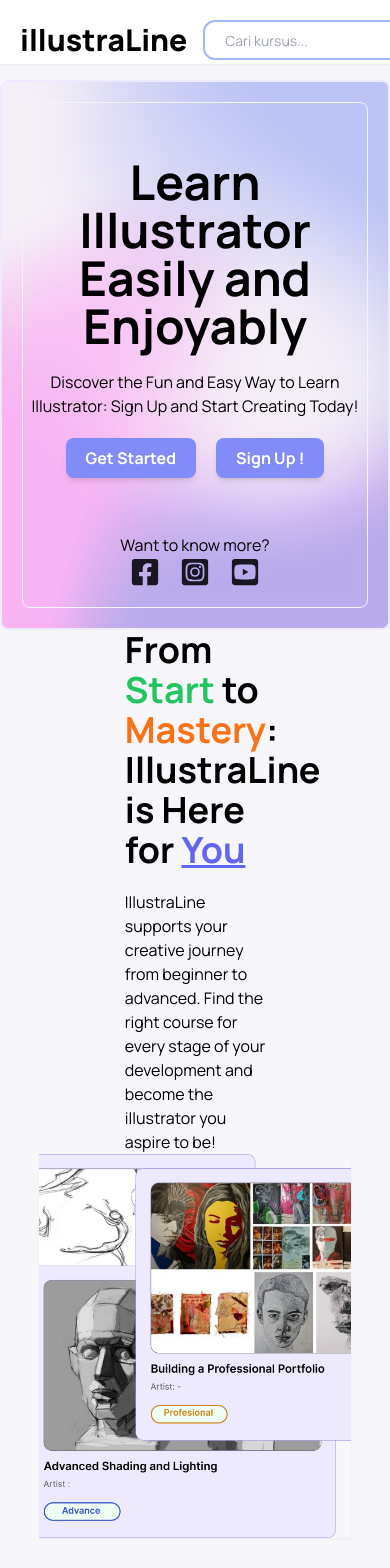
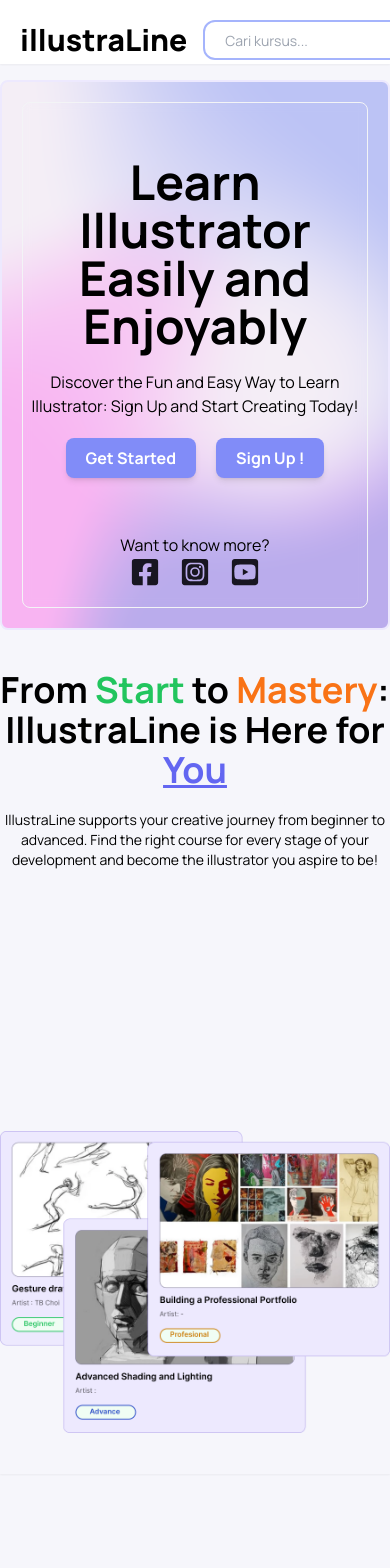
Before and after one commit to IllustraLine/IllustraLine-web-react, a React (Vite) app: page / in a window 390 px wide. Shown: the top 1568 px of the page. Built offline with nearby package versions, Linux system fonts and the light colour scheme.

Commit message:
feat: minor styling, change docker compose

```diff
--- a/docker-compose.yml
+++ b/docker-compose.yml
@@ -2,15 +2,15 @@ version: "3"
 
 services:
   web:
-    image: nexblu/illustra-line-api:24.7.6
+    image: nexblu/illustra-line-api:24.7.9
     ports:
       - "5000"
     depends_on:
       - db
     environment:
+      - FLASK_APP=main.py
+      - FLASK_DEBUG=1
       - POSTGRESQL_URL=postgresql://postgres:postgres@db/IllustraLine
-    volumes:
-      - .:/app
 
   db:
     image: postgres:latest
--- a/src/DummyData.json
+++ b/src/DummyData.json
@@ -1,6 +1,6 @@
 [
   {
-    "image": "image-url-1",
+    "image": "https://plus.unsplash.com/premium_photo-1682125139523-92d7def89cd1?w=500&auto=format&fit=crop&q=60&ixlib=rb-4.0.3&ixid=M3wxMjA3fDB8MHxzZWFyY2h8MXx8aWxsdXN0cmF0aW9ufGVufDB8fDB8fHww",
     "title": "Introduction to Illustration",
     "artist": "John Doe",
     "category": "Beginner",
@@ -9,7 +9,7 @@
     "link": "study/fundamental-illustration"
   },
   {
-    "image": "image-url-2",
+    "image": "https://www.pexels.com/photo/people-taking-photo-1598231/",
     "title": "Gesture Drawing",
     "artist": "Jane Smith",
     "category": "Beginner",
--- a/src/components/layout/AuthForm.jsx
+++ b/src/components/layout/AuthForm.jsx
@@ -40,7 +40,7 @@ const AuthForm = (prop) => {
   const loginApi = (email, password) => {
     return axios
       .post(
-        "http://127.0.0.1:52120/illustra-line/v1/auth/login",
+        "http://localhost:63576/illustra-line/v1/auth/login",
         { email: email, password: password },
         {
           headers: {
@@ -63,7 +63,7 @@ const AuthForm = (prop) => {
   const registerApi = (email, username, password, confirmPassword) => {
     return axios
       .post(
-        "http://127.0.0.1:5000/illustra-line/v1/auth/register",
+        "http://localhost:63576/illustra-line/v1/auth/register",
         {
           email: email,
           username: username,
--- a/src/components/layout/Navbar.jsx
+++ b/src/components/layout/Navbar.jsx
@@ -6,7 +6,7 @@ const onLogin = false;
 
 export default function Navbar() {
   return (
-    <nav className="fixed bottom-0 left-0 right-0 top-0 z-20 mx-auto h-16 w-screen bg-white py-2 shadow-sm">
+    <nav className="fixed bottom-0 left-0 right-0 top-0 z-20 h-16 w-screen bg-white py-2 shadow-sm sm:mx-auto">
       <div className="mx-auto flex max-w-screen-2xl items-center justify-between px-5">
         <div className="flex w-fit items-center gap-4">
           <Link to="/" className="text-3xl font-black">
--- a/src/pages/Home.jsx
+++ b/src/pages/Home.jsx
@@ -49,25 +49,25 @@ const Home = () => {
     <Page>
       <Navbar />
       <HeroSection />
-      <section className="full mx-auto flex h-screen w-[80%] flex-col items-center justify-between sm:flex-row">
-        <div className="w-[45%]">
-          <h1 className="pb-5 text-4xl font-bold">
+      <section className="full mx-auto flex h-screen w-full flex-col items-center justify-between sm:flex-row md:w-[90%]">
+        <div className="py-10 sm:w-[45%]">
+          <h1 className="sm:w- w-full pb-5 text-center text-4xl font-bold sm:text-start">
             From <span className="font-bold text-green-500">Start</span> to {""}
             <span className="font-bold text-orange-500">Mastery</span>:
             IllustraLine is Here for{" "}
             <span className="font-bold text-indigo-500 underline">You</span>
           </h1>
-          <p>
+          <p className="text-center text-sm sm:text-start">
             IllustraLine supports your creative journey from beginner to
             advanced. Find the right course for every stage of your development
             and become the illustrator you aspire to be!
           </p>
         </div>
-        <div>
+        <div className="w-screen md:w-fit">
           <img
             src={CoursesCard}
             alt="courses"
-            className="object-fit aspect-auto h-96 w-fit object-cover object-center shadow-sm"
+            className="object-fit aspect-auto h-96 w-screen object-contain object-center shadow-sm sm:w-fit sm:object-cover"
           />
         </div>
       </section>
--- a/src/pages/course/Courses.jsx
+++ b/src/pages/course/Courses.jsx
@@ -10,9 +10,7 @@ const categories = [
   "Advanced",
   "Professional",
   "Software",
-  "Creative Skills",
-  "Techniques and Styles",
-  "Illustration Business",
+
   "Lighting", // Additional tags that could be in the JSON
   "Color Theory", // Additional tags that could be in the JSON
 ];
@@ -39,7 +37,7 @@ const Courses = () => {
         <Tabs categories={categories} onTabChange={handleTabChange} />
 
         {filteredCourses.length > 0 ? (
-          <div className="grid w-full grid-cols-1 place-items-center gap-6 p-4 sm:grid-cols-2 lg:grid-cols-3">
+          <div className="grid w-full grid-cols-1 place-items-center gap-6 border-t-2 border-slate-400 p-4 pt-10 sm:grid-cols-2 lg:grid-cols-3">
             {filteredCourses.map((course, index) => (
               <CourseCard
                 key={index}
```
